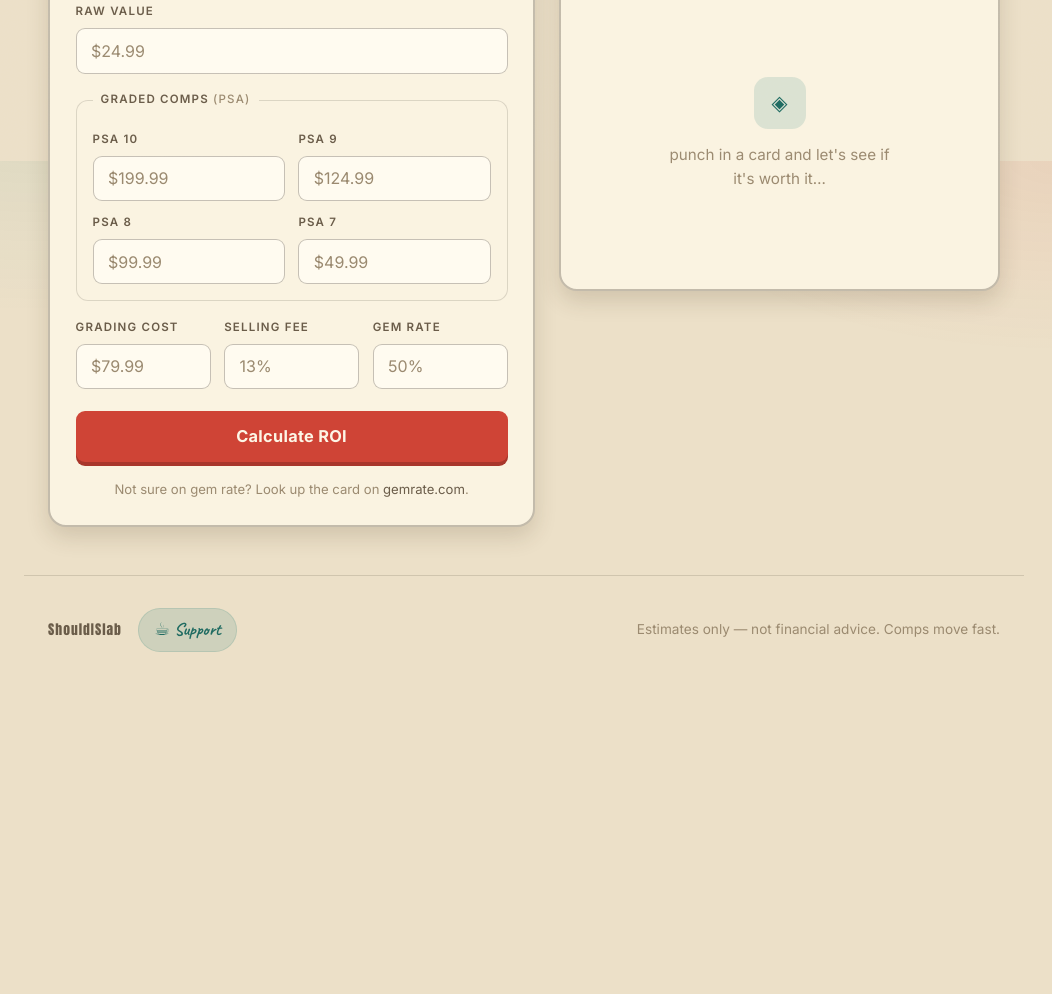
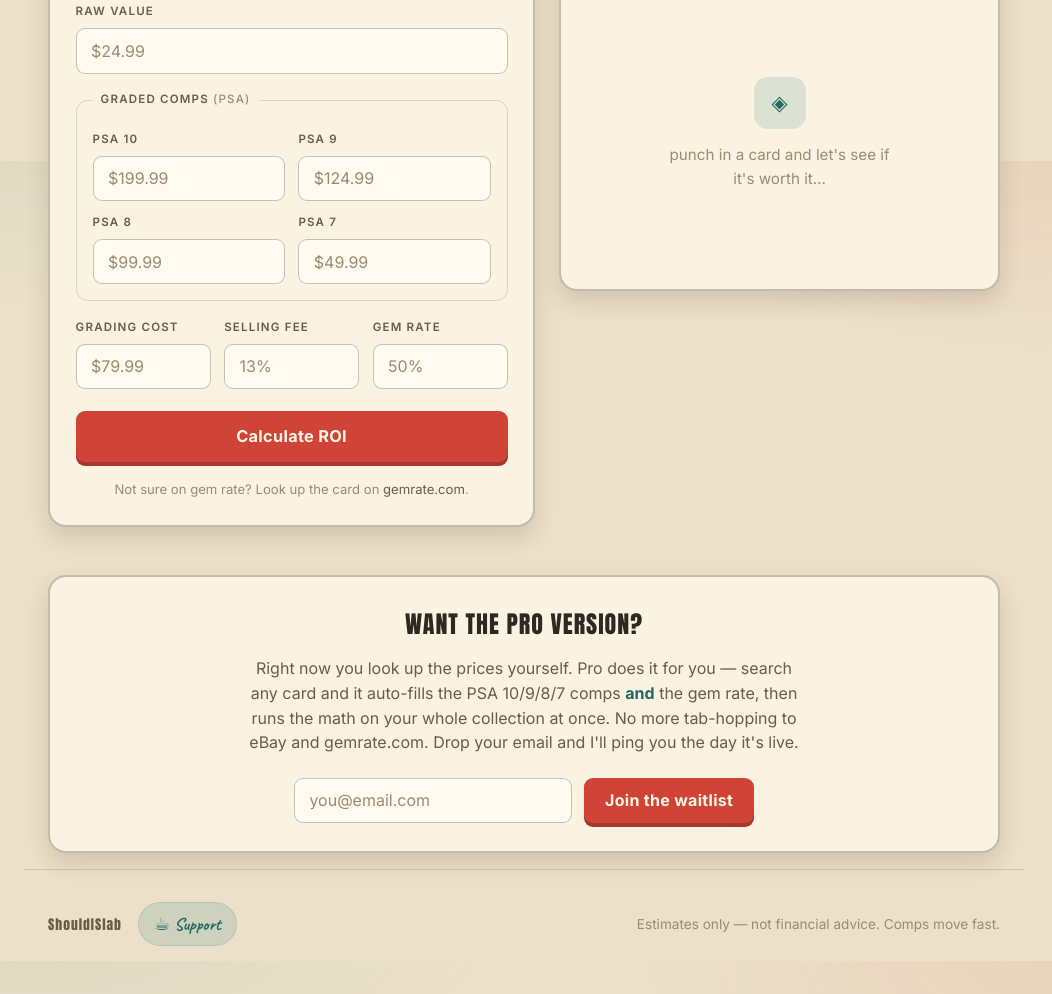
Before and after one commit to Agaspar1321/ShouldISlab, a plain HTML site: page index.html in a window 1280 px wide. Shown: the part 639-1633 px from the top of the page, without its empty margins (116-1168 px from the left). Before the commit the page ends 1339 px from the top, so only its background shows below. Drawn offline with Linux system fonts and the light colour scheme.

```diff
--- a/index.html
+++ b/index.html
@@ -94,6 +94,20 @@
     </section>
   </main>
 
+  <section class="waitlist" id="waitlist">
+    <h2>Want the Pro version?</h2>
+    <p class="waitlist-pitch">
+      Right now you look up the prices yourself. Pro does it for you — search any card and it
+      auto-fills the PSA 10/9/8/7 comps <em>and</em> the gem rate, then runs the math on your whole
+      collection at once. No more tab-hopping to eBay and gemrate.com. Drop your email and I'll ping
+      you the day it's live.
+    </p>
+    <form action="https://formspree.io/f/mzdllbbj" method="POST" class="waitlist-form">
+      <input type="email" name="email" placeholder="you@email.com" required>
+      <button type="submit">Join the waitlist</button>
+    </form>
+  </section>
+
   <footer class="site-footer">
     <span class="footer-brand">ShouldISlab</span>
     <a class="footer-support" href="https://buymeacoffee.com/shouldislab" target="_blank" rel="noopener">☕ Support</a>
--- a/style.css
+++ b/style.css
@@ -649,3 +649,68 @@
   border-color: var(--teal);
   background: rgba(44, 131, 120, 0.22);
 }
+
+/* ---------- Waitlist (Pro) ---------- */
+.waitlist {
+  max-width: min(952px, calc(100% - 3rem));
+  margin: 0 auto 1rem;
+  background: var(--panel);
+  border: 2px solid var(--line-strong);
+  border-radius: var(--r-lg);
+  padding: 1.8rem 1.6rem;
+  box-shadow: 0 10px 22px rgba(70, 50, 25, 0.16);
+  text-align: center;
+}
+
+.waitlist h2 {
+  font-family: "Anton", sans-serif;
+  font-weight: 400;
+  font-size: 1.5rem;
+  letter-spacing: 1px;
+  text-transform: uppercase;
+}
+.waitlist h2 span,
+.waitlist .chip { color: var(--teal); }
+
+.waitlist-pitch {
+  max-width: 560px;
+  margin: 0.8rem auto 0;
+  color: var(--muted);
+  font-size: 1rem;
+}
+.waitlist-pitch em { font-style: normal; font-weight: 700; color: var(--teal-deep); }
+
+.waitlist-form {
+  display: flex;
+  gap: 0.75rem;
+  max-width: 460px;
+  margin: 1.4rem auto 0;
+}
+.waitlist-form input { flex: 1; }
+
+.waitlist-form button {
+  flex: none;
+  font-family: "Inter", sans-serif;
+  font-size: 1rem;
+  font-weight: 700;
+  letter-spacing: 0.3px;
+  color: #fdf6e6;
+  cursor: pointer;
+  white-space: nowrap;
+  padding: 0.72rem 1.3rem;
+  border: none;
+  border-radius: var(--r-sm);
+  background: var(--red);
+  box-shadow: 0 4px 0 var(--red-deep);
+  transition: transform 0.08s ease, filter 0.15s ease;
+}
+.waitlist-form button:hover { filter: brightness(1.04); }
+.waitlist-form button:active { transform: translateY(3px); box-shadow: 0 1px 0 var(--red-deep); }
+.waitlist-form button:focus-visible {
+  outline: none;
+  box-shadow: 0 4px 0 var(--red-deep), 0 0 0 3px var(--teal-soft);
+}
+
+@media (max-width: 480px) {
+  .waitlist-form { flex-direction: column; }
+}
```
